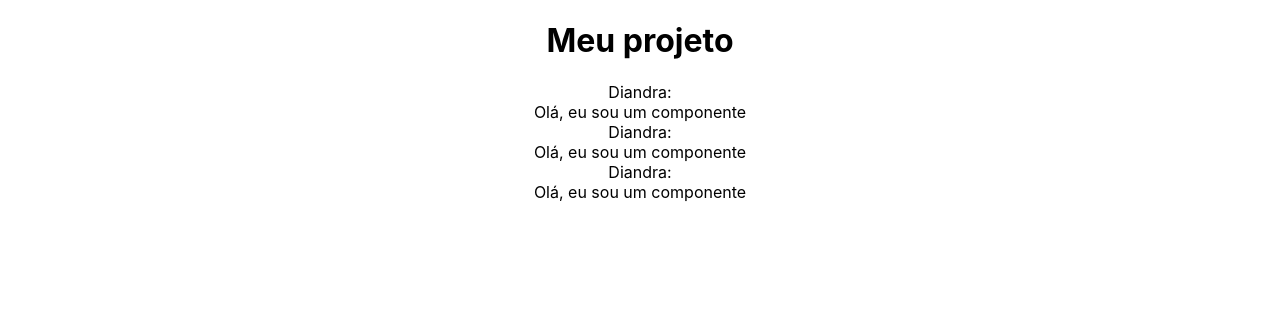
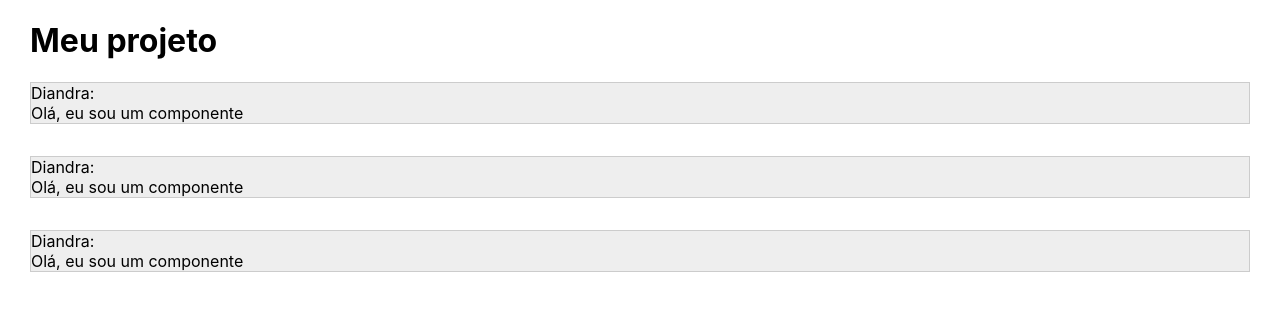
Before and after one commit to diandraleao/react-basico, a React (Create React App) app: page / in a window 1280 px wide. Shown: the top 310 px of the page. Built offline with nearby package versions, Linux system fonts and the light colour scheme.

Commit message:
add estilos ao componente

```diff
--- a/src/App.css
+++ b/src/App.css
@@ -1,38 +1,3 @@
 .App {
-  text-align: center;
+  padding: 0 30px;
 }
-
-.App-logo {
-  height: 40vmin;
-  pointer-events: none;
-}
-
-@media (prefers-reduced-motion: no-preference) {
-  .App-logo {
-    animation: App-logo-spin infinite 20s linear;
-  }
-}
-
-.App-header {
-  background-color: #282c34;
-  min-height: 100vh;
-  display: flex;
-  flex-direction: column;
-  align-items: center;
-  justify-content: center;
-  font-size: calc(10px + 2vmin);
-  color: white;
-}
-
-.App-link {
-  color: #61dafb;
-}
-
-@keyframes App-logo-spin {
-  from {
-    transform: rotate(0deg);
-  }
-  to {
-    transform: rotate(360deg);
-  }
-}
--- /dev/null
+++ b/src/components/Comentario.css
@@ -0,0 +1,5 @@
+.comentario {
+    background-color: #eee;
+    margin-bottom: 2rem;
+    border: 1px solid #ccc;
+}
--- a/src/components/Comentario.js
+++ b/src/components/Comentario.js
@@ -1,11 +1,12 @@
 import React from 'react';
+import './Comentario.css';
 
 // JSX -> html dentro do JS
 const Comentario = () => (
-    <>
+    <div className="comentario">
         <div>Diandra:</div>
         <div>Olá, eu sou um componente</div>
-    </>
+    </div>
 );
 
 export default Comentario
```
